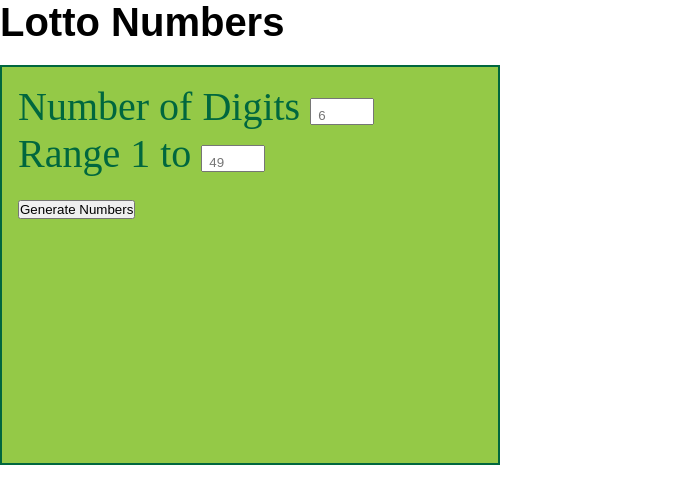
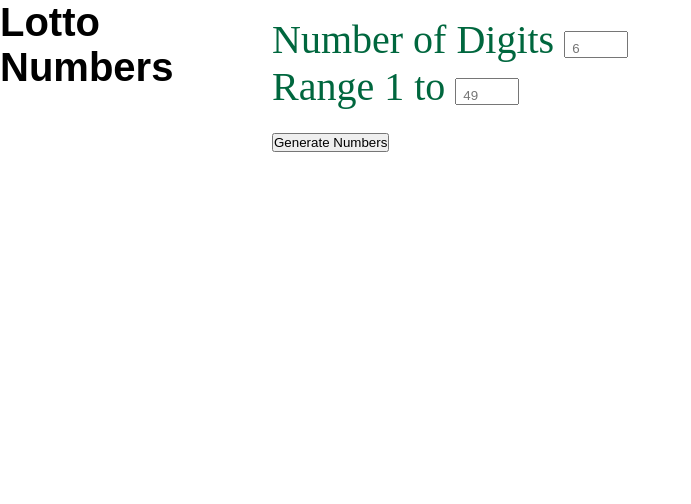
Before and after one commit to Rye434/ajaxLoto, a plain HTML site: page index.html in a window 1280 px wide. Shown: the whole page, without its empty margins (0-691 px from the left). Drawn offline with Linux system fonts and the light colour scheme.

Commit message:
changed to horizontal layout

```diff
--- a/main.css
+++ b/main.css
@@ -55,13 +55,15 @@
     margin-bottom: 20px;
 }
 
-/*        Max width if screen is smaller than max width do this____*/
-/*        Min width if screen is bigger than min width do this____*/
+/*        Max width if screen is smaller than max width value do this____*/
+/*        Min width if screen is bigger than min width value do this____*/
 
 @media all and (min-width:800px){
 .heading{
     text-align: left;
-    font-size:
+    float: left;
+    display: inline-block;
+    width: 20%;
         }
 input{
     padding: 8px 6px 0 6px;
@@ -71,14 +73,19 @@ input{
     background: none;
 }
 .after{
-    width:500px;
-    height: 800px;
+    display: inline;
     font-size: 30px;
     margin: none;
     float: left;
+    width: 80%;
+    background: none;
+    border: none;
 }
     .box{
         float: left;
-        width: 500px;
+        width: 80%;
+        display: inline-block;
+        background: none;
+        border: none;
     }
     }
```
